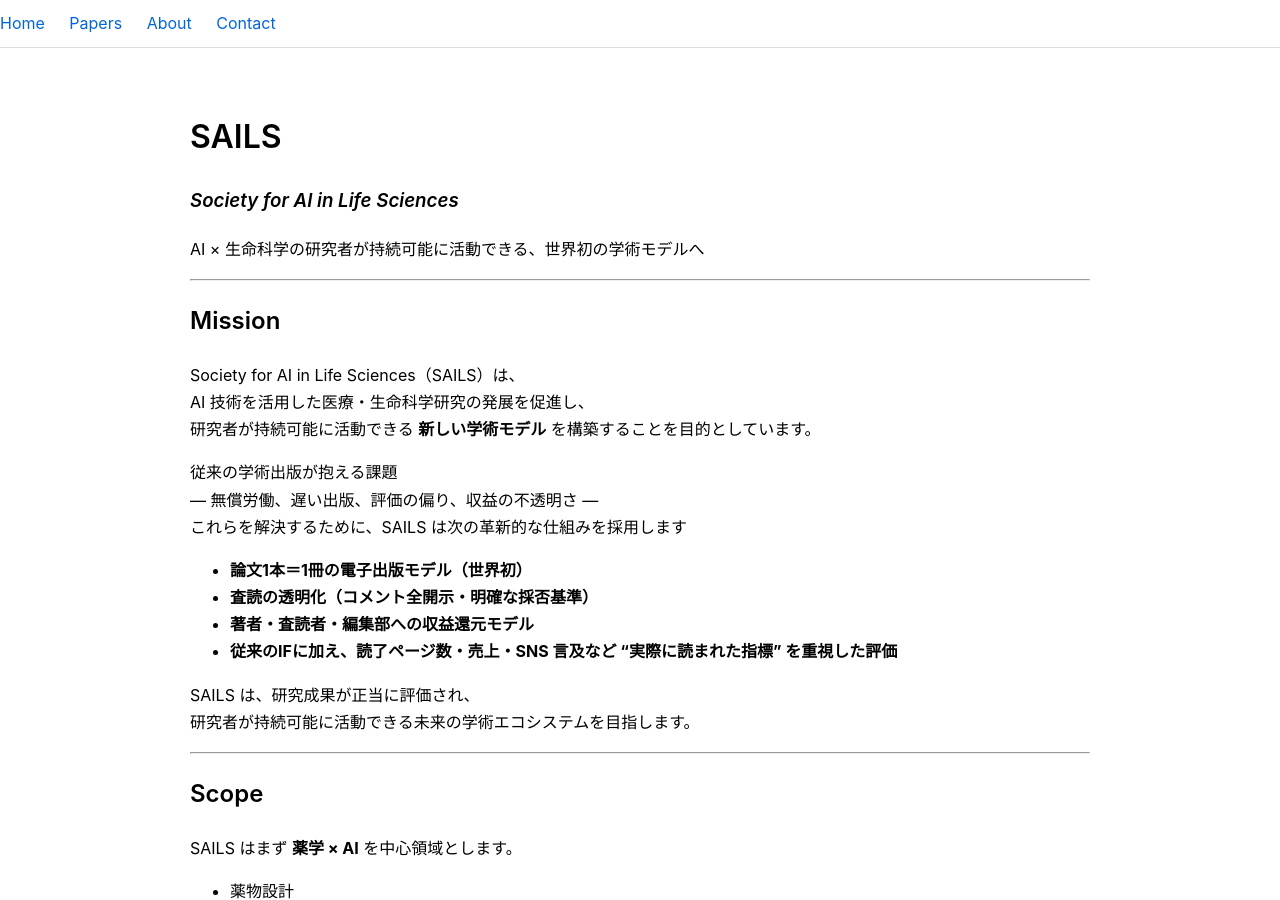
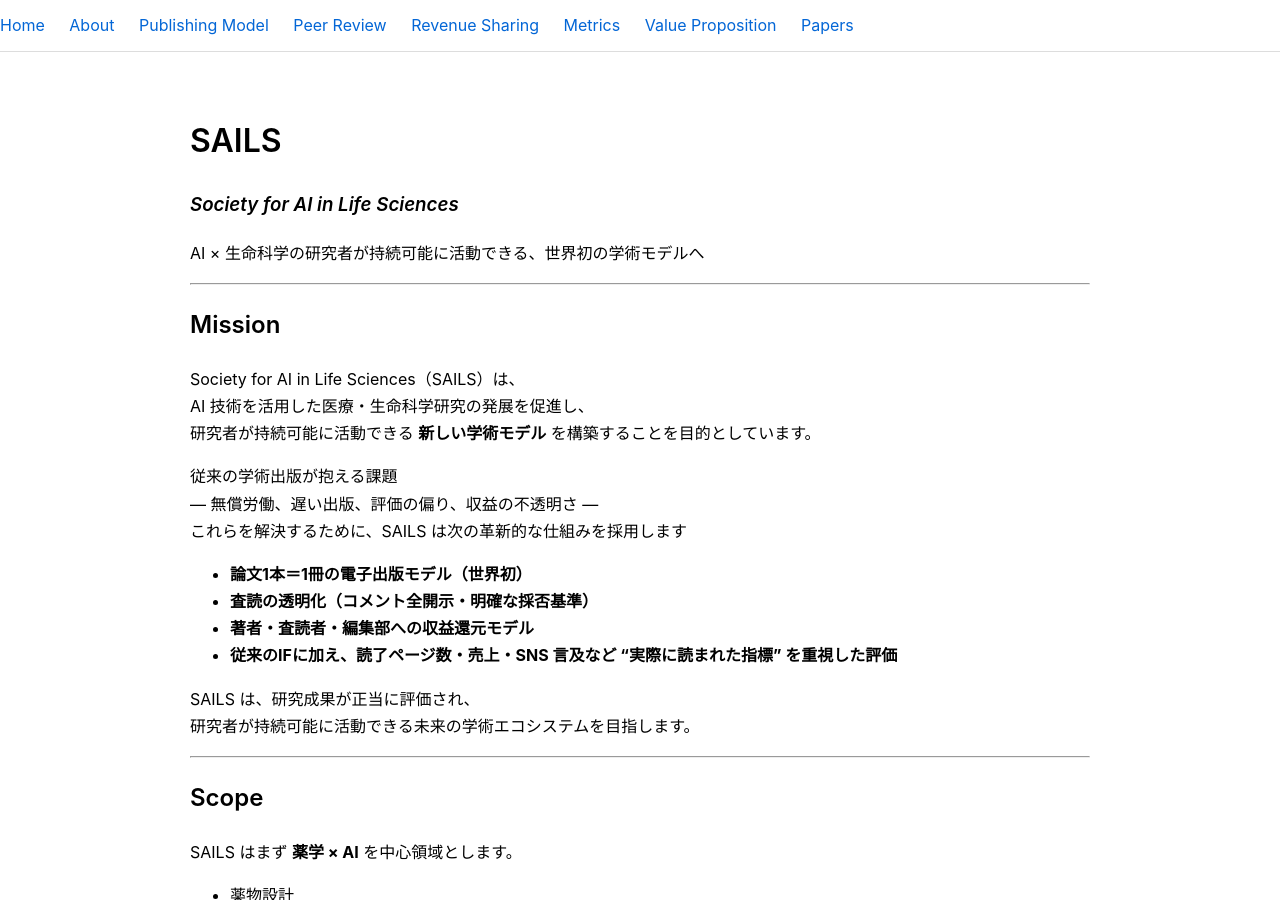
Before and after one commit to sails-journal/sails-journal.github.io, a Jekyll site: the page built from index.md, in a window 1280 px wide and 900 px high. Built offline with Jekyll 4.4.1, drawn with Linux system fonts in a browser that asks for light colours.

Commit message:
Update header.html

```diff
--- a/_includes/header.html
+++ b/_includes/header.html
@@ -1,6 +1,10 @@
-<nav style="padding: 10px 0; border-bottom: 1px solid #ddd; margin-bottom: 20px;">
-  <a href="{{ '/' | relative_url }}" style="margin-right: 20px;">Home</a>
-  <a href="{{ '/papers/' | relative_url }}" style="margin-right: 20px;">Papers</a>
-  <a href="{{ '/about/' | relative_url }}" style="margin-right: 20px;">About</a>
-  <a href="{{ '/contact/' | relative_url }}">Contact</a>
+<nav>
+  <a href="{{ '/' | relative_url }}">Home</a>
+  <a href="{{ '/about/' | relative_url }}">About</a>
+  <a href="{{ '/publishing/' | relative_url }}">Publishing Model</a>
+  <a href="{{ '/peer-review/' | relative_url }}">Peer Review</a>
+  <a href="{{ '/revenue/' | relative_url }}">Revenue Sharing</a>
+  <a href="{{ '/metrics/' | relative_url }}">Metrics</a>
+  <a href="{{ '/value/' | relative_url }}">Value Proposition</a>
+  <a href="{{ '/papers/' | relative_url }}">Papers</a>
 </nav>
```
